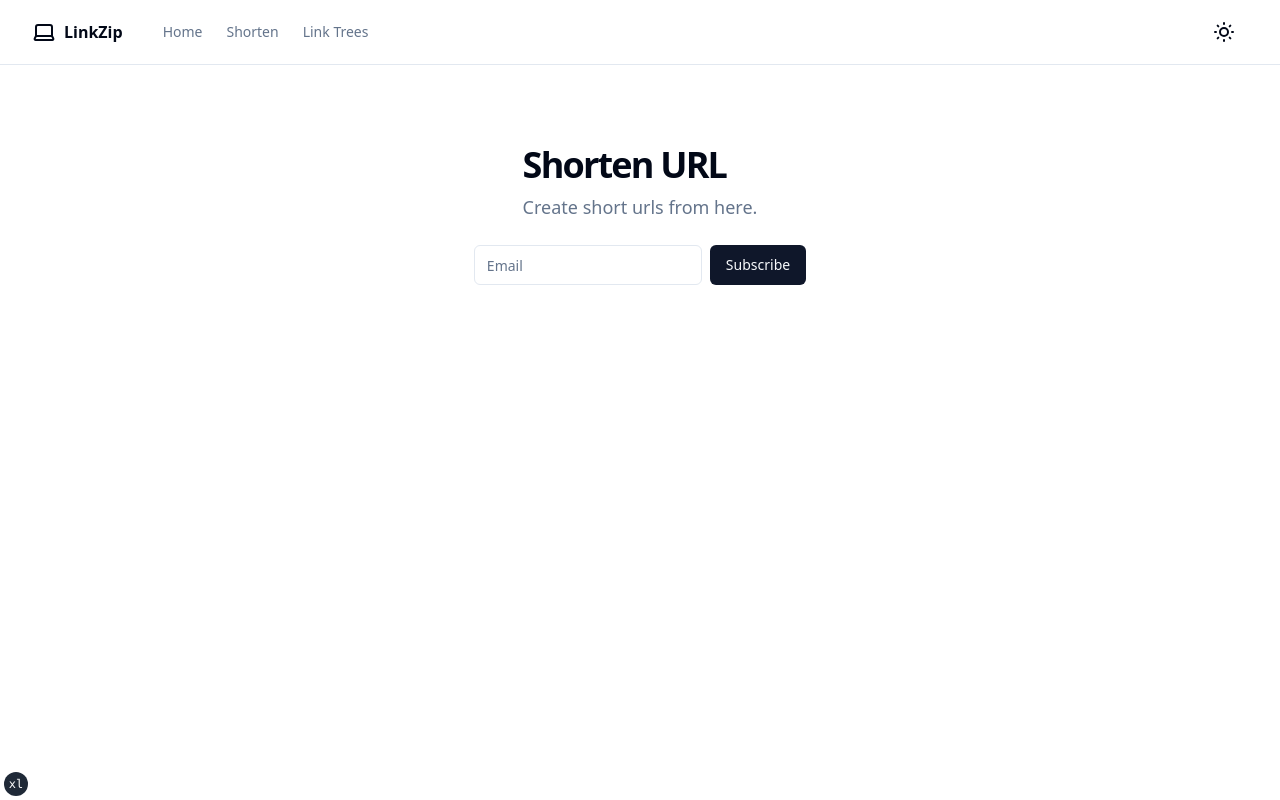
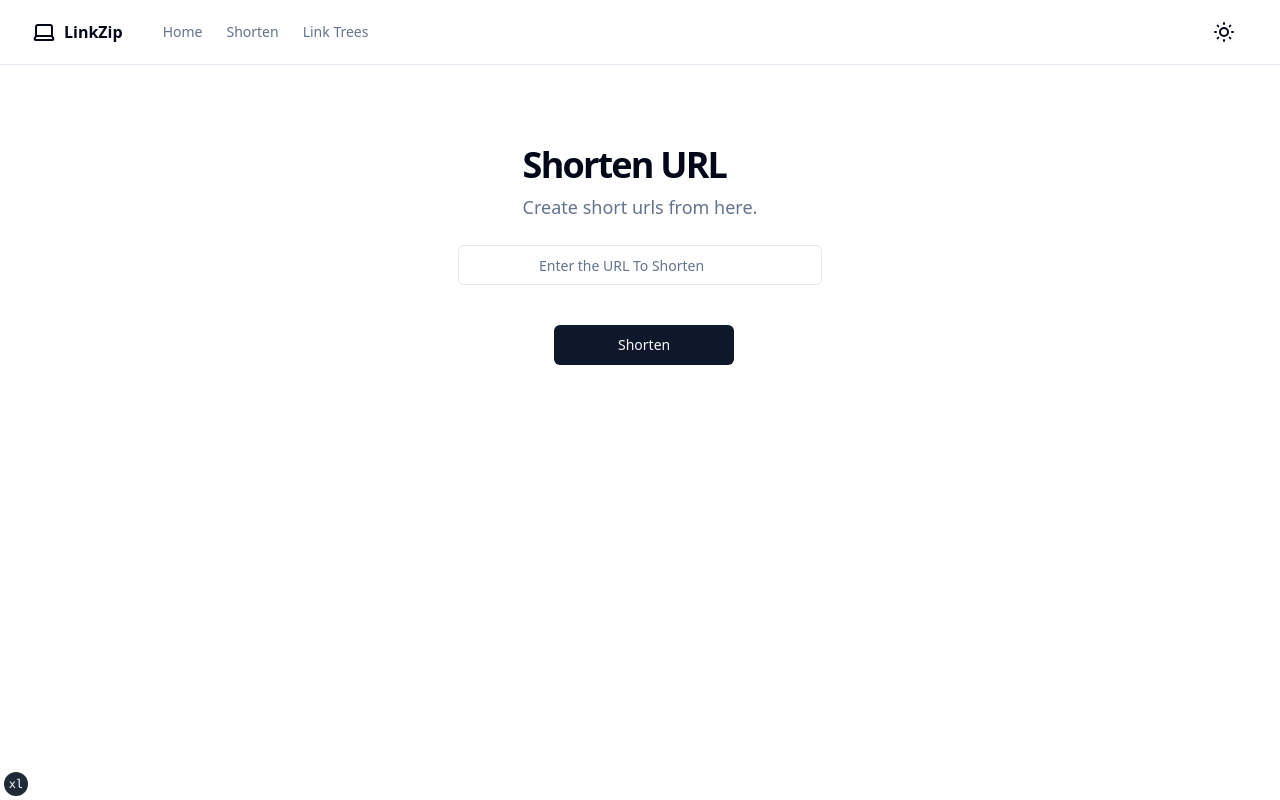
Before and after one commit to alanJames00/LinkZip-Frontend, a React (Vite) app: page /shorten in a window 1280 px wide. Built offline with nearby package versions, Linux system fonts and the light colour scheme.

Commit message:
fix styling for shortenurlform comp

```diff
--- a/src/components/shortenURLForm.tsx
+++ b/src/components/shortenURLForm.tsx
@@ -6,6 +6,7 @@ export default function ShortenUrlForm() {
     const [url, setUrl] = useState("");
 
     function handleSubmit(e: React.FormEvent<HTMLFormElement>) {
+        e.preventDefault();
 
         console.log(e);
     }
@@ -15,9 +16,9 @@ export default function ShortenUrlForm() {
 
             <form onSubmit={handleSubmit}>
 
-            <div className="flex w-full max-w-sm items-center space-x-2">
-            <Input type="email" placeholder="Email" />
-            <Button type="submit">Subscribe</Button>
+            <div className="w-full max-w-sm items-center space-x-24">
+            <Input type="text" placeholder="Enter the URL To Shorten" className=" px-20"/>
+            <Button type="submit" className=" my-10 px-16">Shorten</Button>
             </div>
 
             </form>
```
